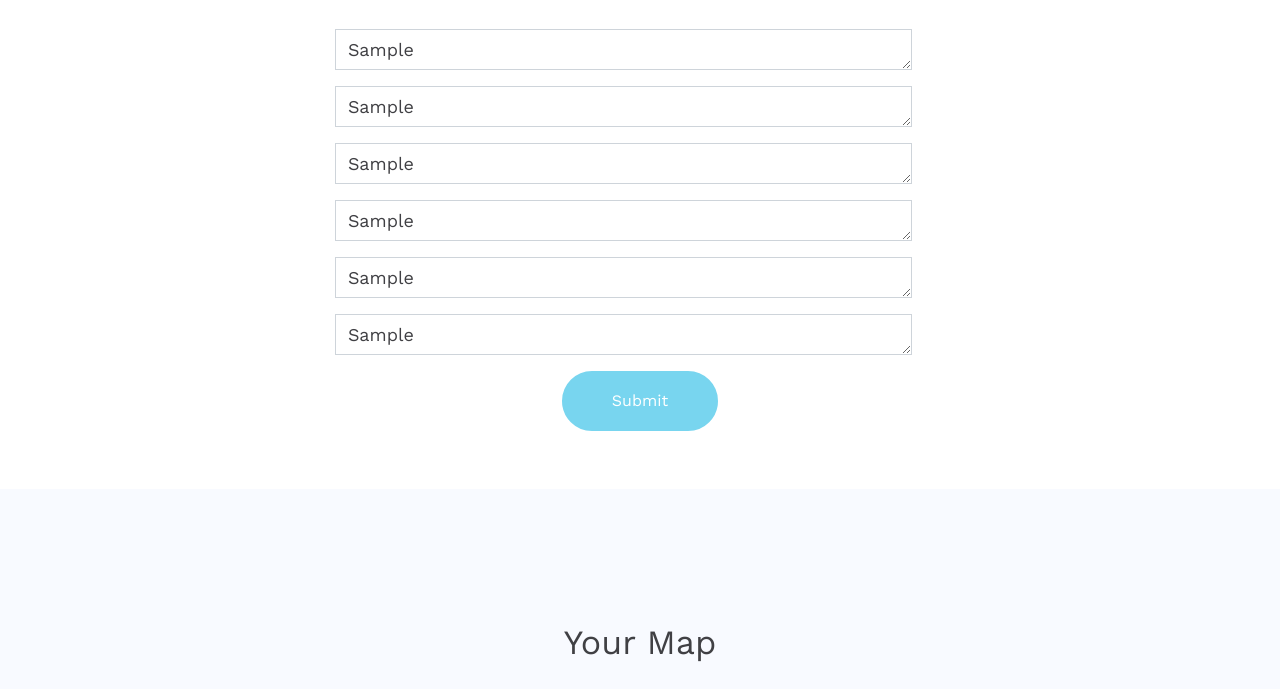
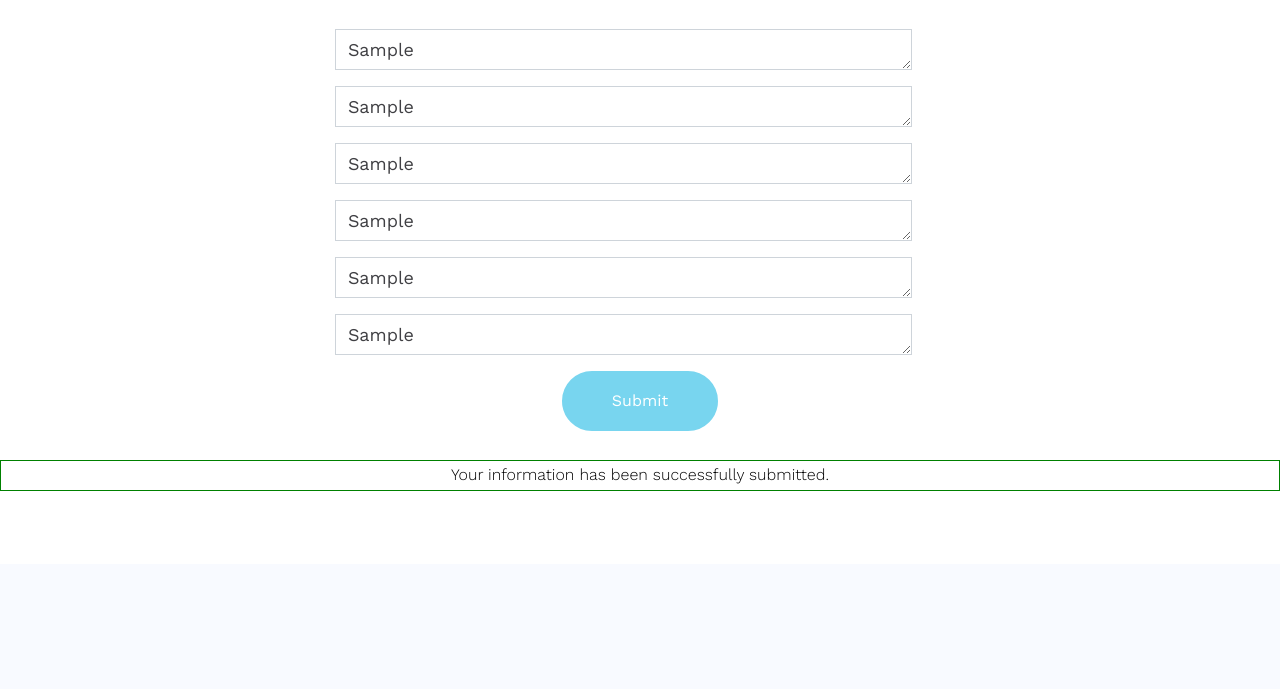
Before and after one commit to ayaanzhaque/PreDent, a plain HTML site: page driver.html in a window 1280 px wide. Both pictures are taken after typing "Sample", "Sample", "Sample", "Sample", "Sample", "Sample" into the empty fields and a click on the button "Submit". Shown: the part 1626-2315 px from the top of the page. Drawn offline with nearby package versions, Linux system fonts and the light colour scheme; some packages are replaced by stand-ins of ours; files that its build step writes are made by us from their sources.

Commit message:
added form confirmation to driver page

```diff
--- a/driver.html
+++ b/driver.html
@@ -323,8 +323,33 @@
 
                 </div>
 
-      <button class="btn btn-primary py-3 px-5" type="button" onClick="initMap()">Submit</button>
     </form>
+
+    <button class="btn btn-primary py-3 px-5" type="button" onClick="submitCrashData()">Submit</button>
+
+<script>
+function submitCrashData() {
+                          document.getElementById("realCrashData").style.display = "block";
+
+}
+
+</script>
+
+<style>
+.crashDataStyle {
+
+text-align: center;
+color: #000000;
+border: 1px solid green;
+display: block;
+}
+</style>
+
+              <div id="realCrashData" style="display: none">
+
+                <br>
+<p class="crashDataStyle">Your information has been successfully submitted.</p>
+              </div>
 
 </center>
 <br><br>
```
Also changed, not shown: 1 other file.
